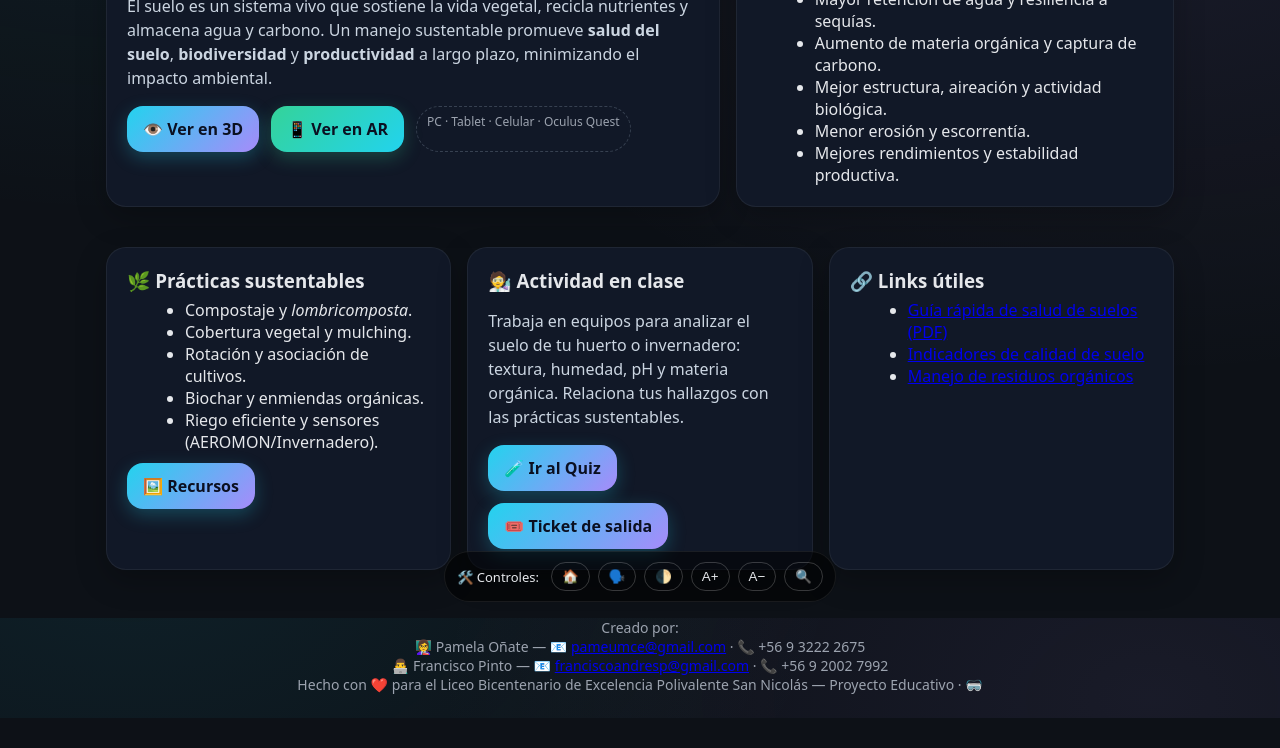
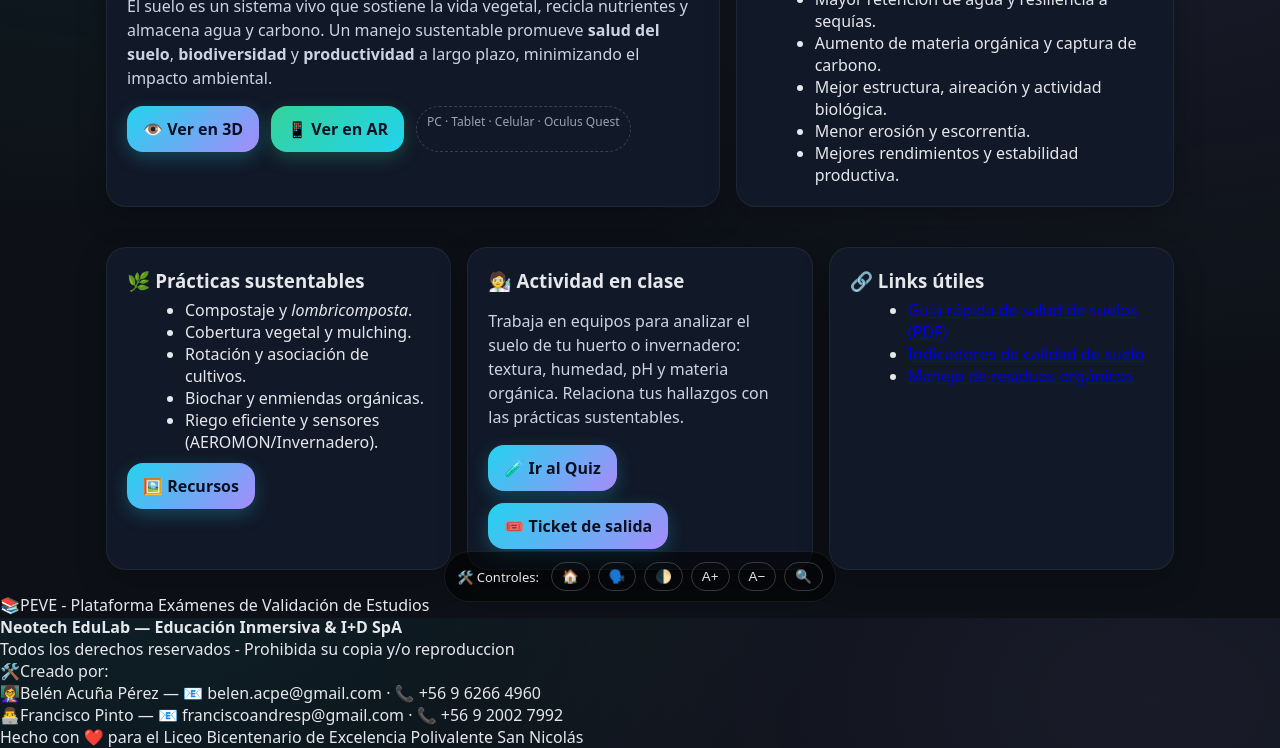
Before and after one commit to panchopinto/suelo-sustentable, a plain HTML site: page index.html in a window 1280 px wide. Shown: the part 182-930 px from the top of the page. Before the commit the page ends 900 px from the top, so only its background shows below. Drawn offline with Linux system fonts and the light colour scheme.

Commit message:
Update index.html

```diff
--- a/index.html
+++ b/index.html
@@ -79,11 +79,15 @@
     </article>
   </section>
 
-  <footer class="site">
-    <div>Creado por:</div>
-    <div>👩‍🏫 Pamela Oñate — 📧 <a href="mailto:pameumce@gmail.com">pameumce@gmail.com</a> · 📞 +56 9 3222 2675</div>
-    <div>👨‍💻 Francisco Pinto — 📧 <a href="mailto:franciscoandresp@gmail.com">franciscoandresp@gmail.com</a> · 📞 +56 9 2002 7992</div>
-    <div>Hecho con ❤️ para el Liceo Bicentenario de Excelencia Polivalente San Nicolás — Proyecto Educativo · 🥽</div>
-  </footer>
+<footer class="footer">
+  <div>📚PEVE - Plataforma Exámenes de Validación de Estudios</div>
+  <div><strong>Neotech EduLab — Educación Inmersiva & I+D SpA</strong></div>
+  <div>Todos los derechos reservados - Prohibida su copia y/o reproduccion</div>
+  <div>🛠️Creado por:</div>
+  <div>👩‍🏫Belén Acuña Pérez — 📧 belen.acpe@gmail.com · 📞 +56 9 6266 4960</div>
+  <div>👨‍💻Francisco Pinto — 📧 franciscoandresp@gmail.com · 📞 +56 9 2002 7992</div>
+  <div>Hecho con ❤️ para el Liceo Bicentenario de Excelencia Polivalente San Nicolás</div>
+ </footer>
+
 </body>
 </html>
```
